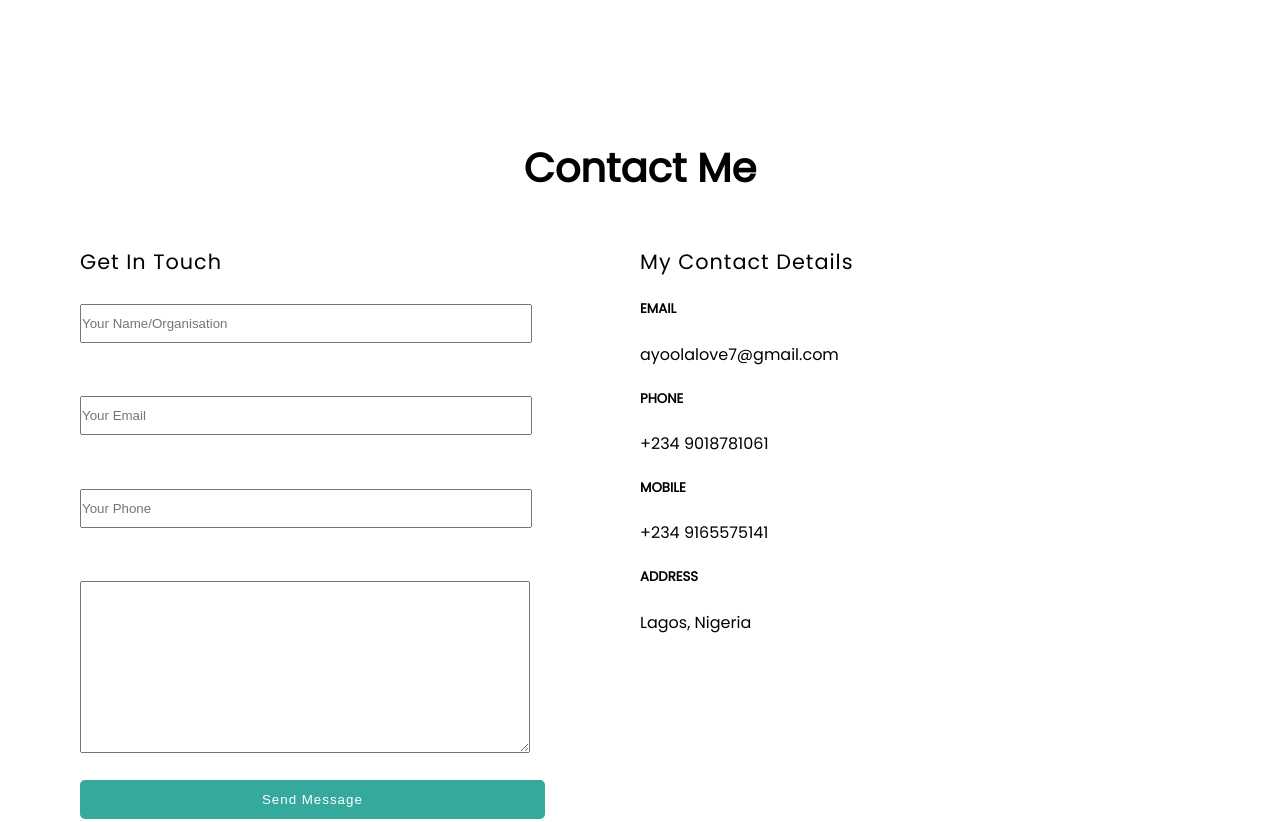
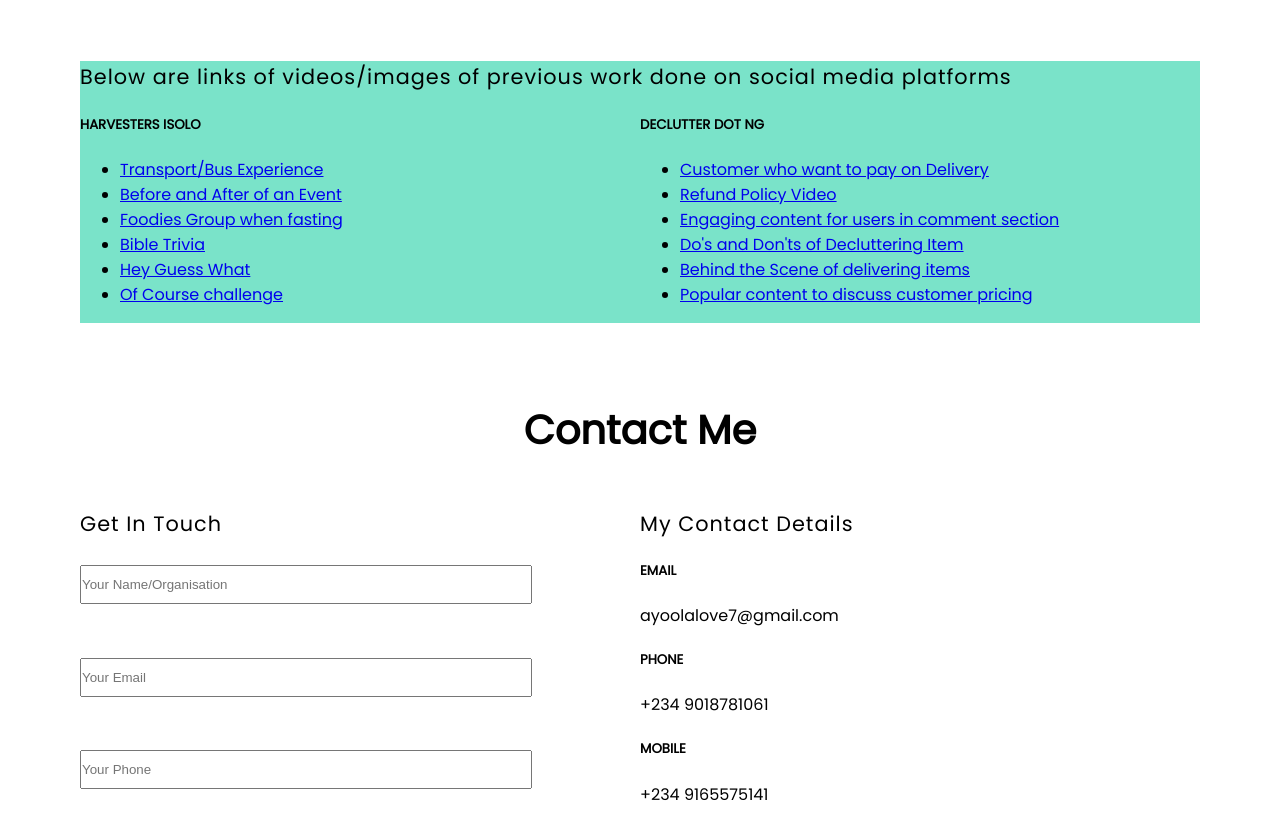
Before and after one commit to Mojisola-web/MJ-PORTFOLIO, a plain HTML site: page index.html in a window 1280 px wide. Shown: the part 1554-2376 px from the top of the page. Drawn offline with Linux system fonts and the light colour scheme.

```diff
--- a/index.html
+++ b/index.html
@@ -297,7 +297,66 @@ and using Google Analytics tools to track the SEO .
             </div>  -->
         </div>
         </div>
+    <section class="listOfJobsDone">
+<h3 class="greet-heading blue-text">Below are links of videos/images of previous work done on social media platforms</h3>
+<div class ="div1">
+<h5> Harvesters Isolo</h5>
+<ul>
+    <li>
+        <a href= "https://www.instagram.com/reel/C2mS84AMLRi/?igsh=N2l0eHlrZnJlZ2Vp">Transport/Bus Experience</a>
+    </li>
 
+    <li>
+        <a href= "https://www.instagram.com/reel/C2hpMwtvF5h/?igsh=MWRsZmk5a2NpODFwZw==">Before and After of an Event</a>
+    </li>
+
+    <li>
+        <a href= "https://www.instagram.com/reel/C17bjJ4sn2l/?igsh=cnVjdjY2eW12ajRn">Foodies Group when fasting</a>
+    </li>
+
+    <li>
+        <a href= "https://www.instagram.com/reel/C2RlKeusfM0/?igsh=Y242Y3hhcGo4c2d2">Bible Trivia</a>
+    </li>
+
+    <li>
+        <a href= "https://www.instagram.com/reel/C2Y2lnPI7y5/?igsh=ems3dWR3ZzhvYXJo">Hey Guess What</a>
+    </li>
+
+    <li>
+        <a href= "https://www.instagram.com/reel/C2evqGAsSem/?igsh=ODZhZjRrZGZmYzdk">Of Course challenge</a>
+    </li>
+</ul>
+</div>
+
+<div class ="div2">
+    <h5> Declutter Dot Ng </h5>
+<ul>
+    <li>
+        <a href= "https://vm.tiktok.com/ZMrHRbJqo/">Customer who want to pay on Delivery</a>
+    </li>
+
+    <li>
+        <a href= "https://vm.tiktok.com/ZMrH8RSkH/"> Refund Policy Video</a>
+    </li>
+
+    <li>
+        <a href= "https://vm.tiktok.com/ZMrHR7vdd/">Engaging content for users in comment section</a>
+    </li>
+
+    <li>
+        <a href= "https://vm.tiktok.com/ZMrHR4tuH/">Do's and Don'ts of Decluttering Item</a>
+    </li>
+
+    <li>
+        <a href= "https://vm.tiktok.com/ZMrHRqTYc/">Behind the Scene of delivering items</a>
+    </li>
+
+    <li>
+        <a href= "https://vm.tiktok.com/ZMrHR4FCD/">Popular content to discuss customer pricing</a>
+    </li>
+</ul>
+</div>
+    </section>
     </section>
 
     <!-- Contact me section -->
--- a/style.css
+++ b/style.css
@@ -125,7 +125,7 @@ body {
 }
 
 .port-card .image {
-    width: 100%;
+    width: 25%;
 }
 
 .port-card .image img {
@@ -145,6 +145,7 @@ body {
     padding: 0 5rem;
 
 }
+
 
 .my-row {
     display: flex;
@@ -352,3 +353,23 @@ body {
 .blue-text {
     color: #000000;
 }
+
+.div1{
+    width:50%;
+    float:inline-start;
+
+}
+
+.div2{
+    width:50%;
+    float:right;
+}
+h5{
+    text-transform: uppercase;
+    font-weight: bolder;
+}
+.listOfJobsDone{
+    background-color: #7ae3c9;
+    width: 100%;
+    max-width: 2000px;
+}
```
Also changed, not shown: images/hicc1.jpeg (added), images/hicc2.jpeg (added), responsive.css (line endings or trailing spaces), 1 other file.
